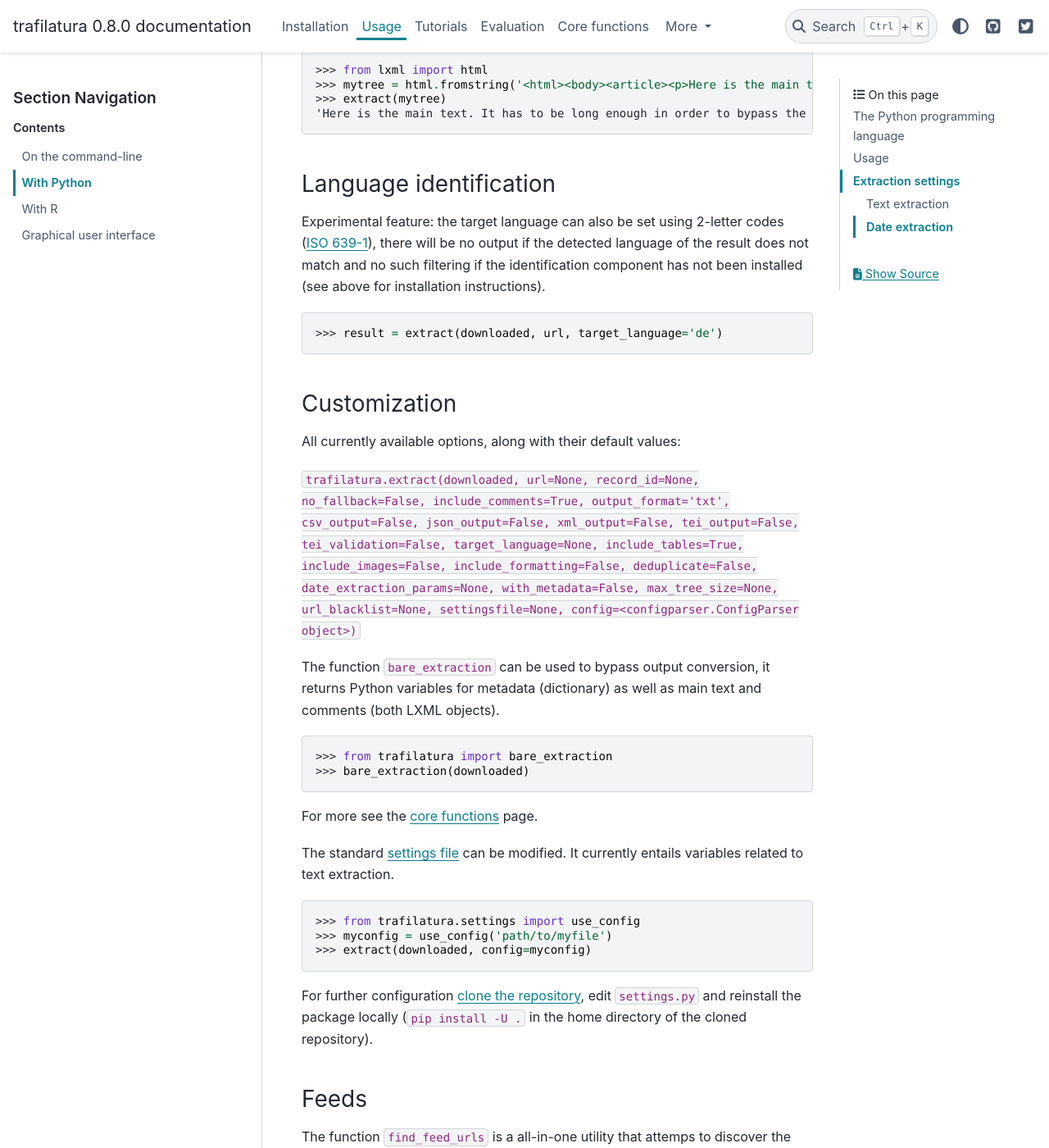
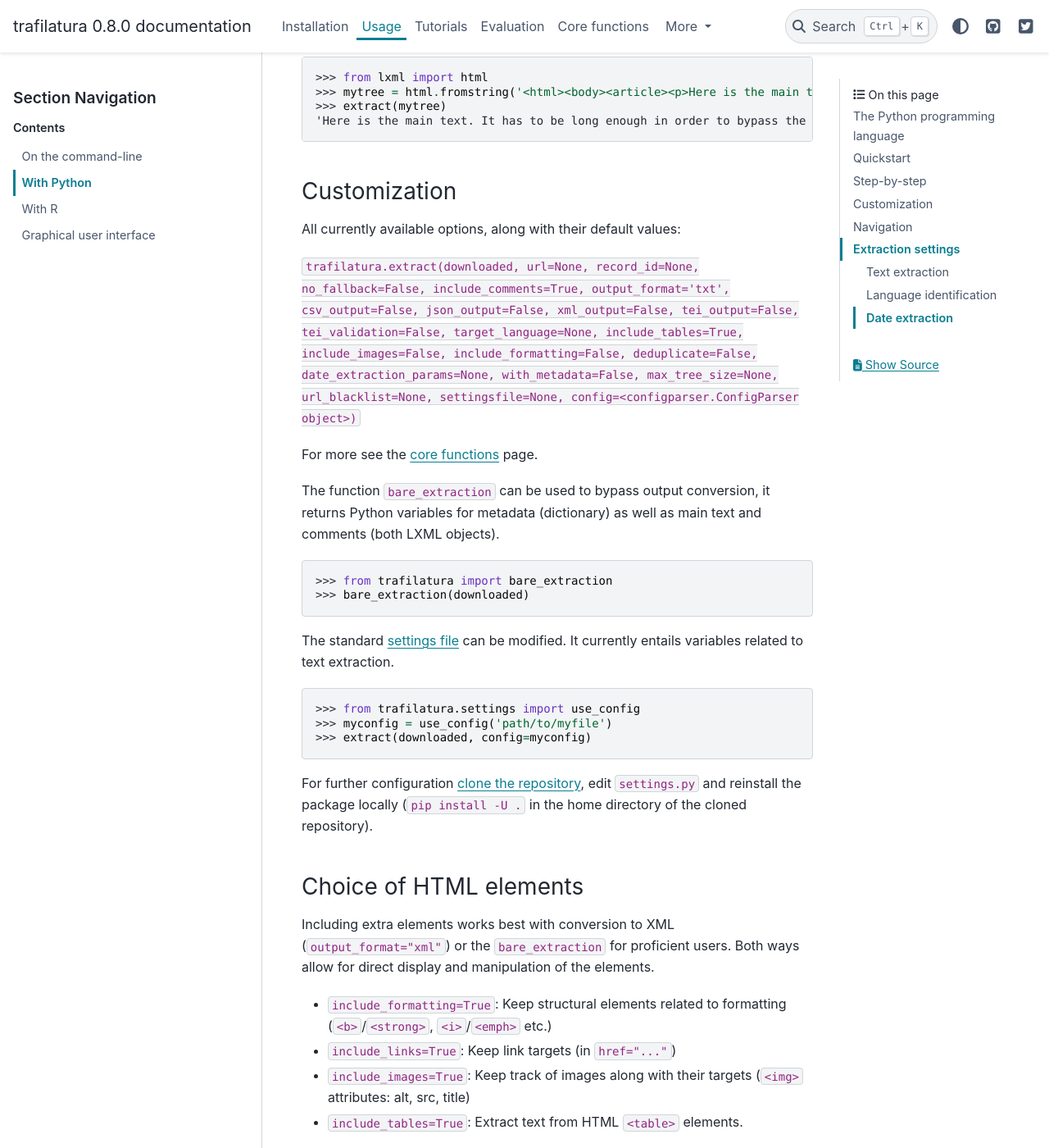
Before and after one commit to adbar/trafilatura, a Sphinx documentation site: the page built from docs/usage-python.rst, in a window 1280 px wide and 1400 px high, scrolled down 1710 px. Shown: the whole window at 82% size. Built offline with Sphinx 7.4.7 and the PyData theme 0.15.4, drawn with Linux system fonts in a browser that asks for light colours; some of the changed text lies outside the part shown.

Commit message:
docs: update + tutorial videos

```diff
--- a/README.rst
+++ b/README.rst
@@ -86,7 +86,7 @@
 
 **External evaluations:**
 
-- Most efficient open-source library in *ScrapingHub*'s `article extraction benchmark <https://github.com/scrapinghub/article-extraction-benchmark>`_ as well as in `another independant evaluation on the same data <https://github.com/currentsapi/extractnet/tree/ce6df888eda4c96d1ba48d5c4e9d9240a0ed3f7f>`_.
+- Most efficient open-source library in *ScrapingHub*'s `article extraction benchmark <https://github.com/scrapinghub/article-extraction-benchmark>`_ as well as in `another independant evaluation on the same data <https://github.com/currentsapi/extractnet>`_.
 - Best overall tool according to Gaël Lejeune & Adrien Barbaresi, `Bien choisir son outil d'extraction de contenu à partir du Web <https://hal.archives-ouvertes.fr/hal-02768510v3/document>`_ (2020, PDF, French).
 
 
@@ -100,6 +100,10 @@
 - `Core Python functions <https://trafilatura.readthedocs.io/en/latest/corefunctions.html>`_
 - `Tutorials <https://trafilatura.readthedocs.io/en/latest/tutorials.html>`_
 - `Evaluation <https://trafilatura.readthedocs.io/en/latest/evaluation.html>`_
+
+For video tutorials see this Youtube playlist:
+
+- `Web scraping how-tos and tutorials <https://www.youtube.com/watch?v=8GkiOM17t0Q&list=PL-pKWbySIRGMgxXQOtGIz1-nbfYLvqrci>`_
 
 
 License
--- a/docs/tutorials.rst
+++ b/docs/tutorials.rst
@@ -15,11 +15,11 @@
 External resources
 ^^^^^^^^^^^^^^^^^^
 
+-  Youtube playlist: `Web scraping how-tos and tutorials <https://www.youtube.com/watch?v=8GkiOM17t0Q&list=PL-pKWbySIRGMgxXQOtGIz1-nbfYLvqrci>`_.
+
+
 - `GLAM-Workbench <https://github.com/GLAM-Workbench>`_
    - `Harvesting collections of text from archived web pages <https://github.com/GLAM-Workbench/web-archives/blob/master/getting_text_from_web_pages.ipynb>`_
    - `Compare two versions of an archived web page <https://github.com/GLAM-Workbench/web-archives/blob/master/show_diffs.ipynb>`_
 - `User Ethics & Legal Concerns <https://melaniewalsh.github.io/Intro-Cultural-Analytics/Data-Collection/User-Ethics-Legal-Concerns.html>`_
-- `Webscraping mit Trafilatura <https://www.youtube.com/watch?v=BoqrS-H6Xj8&t=622s>`_ Video in German by Simon Meier-Vieracker)
-- `Content von Webseiten laden mit Trafilatura <https://www.youtube.com/watch?v=9RPrVE0hHgI>`_ (Video in German by Simon Meier-Vieracker)
-- `User Ethics & Legal Concerns <https://melaniewalsh.github.io/Intro-Cultural-Analytics/Data-Collection/User-Ethics-Legal-Concerns.html>`_
 - `Download von Web-Daten <https://www.bubenhofer.com/korpuslinguistik/kurs/index.php?id=eigenes_wwwdownload.html>`_ & `Daten aufbereiten und verwalten <https://www.bubenhofer.com/korpuslinguistik/kurs/index.php?id=eigenes_aufbereitenXML.html>`_ (Tutorials in German by Noah Bubenhofer)
--- a/docs/usage-python.rst
+++ b/docs/usage-python.rst
@@ -19,11 +19,9 @@
 -  `The Best Python Tutorials (freeCodeCamp) <https://www.freecodecamp.org/news/best-python-tutorial/>`_
 
 
-Usage
------
+Quickstart
+----------
 
-Quickstart
-^^^^^^^^^^
 
 .. code-block:: python
 
@@ -42,7 +40,7 @@
 
 
 Step-by-step
-^^^^^^^^^^^^
+------------
 
 
 .. code-block:: python
@@ -78,6 +76,9 @@
     >>> result = extract(downloaded, include_comments=False, include_tables=False, no_fallback=True)
 
 
+Customization
+-------------
+
 LXML objects
 ^^^^^^^^^^^^
 
@@ -91,22 +92,15 @@
     'Here is the main text. It has to be long enough in order to bypass the safety checks. Lorem ipsum dolor sit amet, consectetur adipiscing elit, sed do eiusmod tempor incididunt ut labore et dolore magna aliqua.\n'
 
 
-Language identification
-^^^^^^^^^^^^^^^^^^^^^^^
-
-Experimental feature: the target language can also be set using 2-letter codes (`ISO 639-1 <https://en.wikipedia.org/wiki/List_of_ISO_639-1_codes>`_), there will be no output if the detected language of the result does not match and no such filtering if the identification component has not been installed (see above for installation instructions).
-
-.. code-block:: python
-
-    >>> result = extract(downloaded, url, target_language='de')
-
-
 Customization
 ^^^^^^^^^^^^^
 
 All currently available options, along with their default values:
 
 ``trafilatura.extract(downloaded, url=None, record_id=None, no_fallback=False, include_comments=True, output_format='txt', csv_output=False, json_output=False, xml_output=False, tei_output=False, tei_validation=False, target_language=None, include_tables=True, include_images=False, include_formatting=False, deduplicate=False, date_extraction_params=None, with_metadata=False, max_tree_size=None, url_blacklist=None, settingsfile=None, config=<configparser.ConfigParser object>)``
+
+For more see the `core functions <corefunctions.html>`_ page.
+
 
 The function ``bare_extraction`` can be used to bypass output conversion, it returns Python variables for  metadata (dictionary) as well as main text and comments (both LXML objects).
 
@@ -115,7 +109,6 @@
     >>> from trafilatura import bare_extraction
     >>> bare_extraction(downloaded)
 
-For more see the `core functions <corefunctions.html>`_ page.
 
 The standard `settings file <https://github.com/adbar/trafilatura/blob/master/trafilatura/settings.cfg>`_ can be modified. It currently entails variables related to text extraction.
 
@@ -127,6 +120,22 @@
 
 For further configuration `clone the repository <https://docs.github.com/en/free-pro-team@latest/github/using-git/which-remote-url-should-i-use>`_, edit ``settings.py`` and reinstall the package locally (``pip install -U .`` in the home directory of the cloned repository).
 
+
+Choice of HTML elements
+^^^^^^^^^^^^^^^^^^^^^^^
+
+Including extra elements works best with conversion to XML (``output_format="xml"``) or the ``bare_extraction`` for proficient users. Both ways allow for direct display and manipulation of the elements.
+
+- ``include_formatting=True``: Keep structural elements related to formatting (``<b>``/``<strong>``, ``<i>``/``<emph>`` etc.)
+- ``include_links=True``: Keep link targets (in ``href="..."``)
+- ``include_images=True``: Keep track of images along with their targets (``<img>`` attributes: alt, src, title)
+- ``include_tables=True``: Extract text from HTML ``<table>`` elements.
+
+Only ``include_tables`` is currently activated by default.
+
+
+Navigation
+----------
 
 Feeds
 ^^^^^
@@ -158,7 +167,16 @@
     [] # target_lang set to Japanese, the English links were discarded this time
 
 
-For more information about feeds and web crawling see this blog post: `Using RSS and Atom feeds to collect web pages with Python <https://adrien.barbaresi.eu/blog/using-feeds-text-extraction-python.html>`_.
+For more information about feeds and web crawling see:
+
+- This blog post: `Using RSS and Atom feeds to collect web pages with Python <https://adrien.barbaresi.eu/blog/using-feeds-text-extraction-python.html>`_
+- This Youtube tutorial: `Extracting links from ATOM and RSS feeds <https://www.youtube.com/watch?v=NW2ISdOx08M&list=PL-pKWbySIRGMgxXQOtGIz1-nbfYLvqrci&index=2&t=136s>`_
+
+
+Sitemaps
+^^^^^^^^
+
+- Youtube tutorial: `Learn how to process XML sitemaps to extract all texts present on a website <https://www.youtube.com/watch?v=uWUyhxciTOs>`_
 
 
 
@@ -182,6 +200,16 @@
     >>> extract(downloaded, settingsfile="myfile.cfg")
 
 
+Language identification
+^^^^^^^^^^^^^^^^^^^^^^^
+
+Experimental feature: the target language can also be set using 2-letter codes (`ISO 639-1 <https://en.wikipedia.org/wiki/List_of_ISO_639-1_codes>`_), there will be no output if the detected language of the result does not match and no such filtering if the identification component has not been installed (see above for installation instructions).
+
+.. code-block:: python
+
+    >>> result = extract(downloaded, url, target_language='de')
+
+
 Date extraction
 ^^^^^^^^^^^^^^^
 
```
Also changed, not shown: other parts of docs/usage-python.rst (+1 -1 lines), docs/index.rst (+10 -13 lines), docs/usage-cli.rst (+12 -0 lines).
